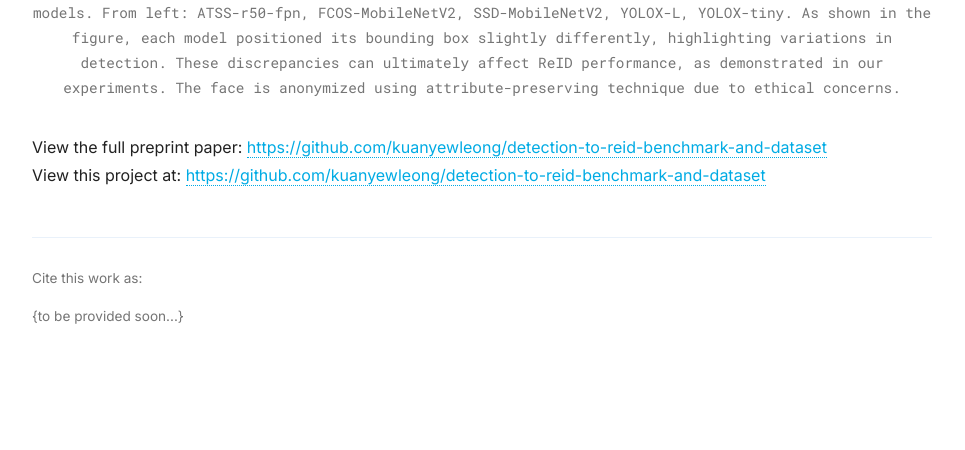
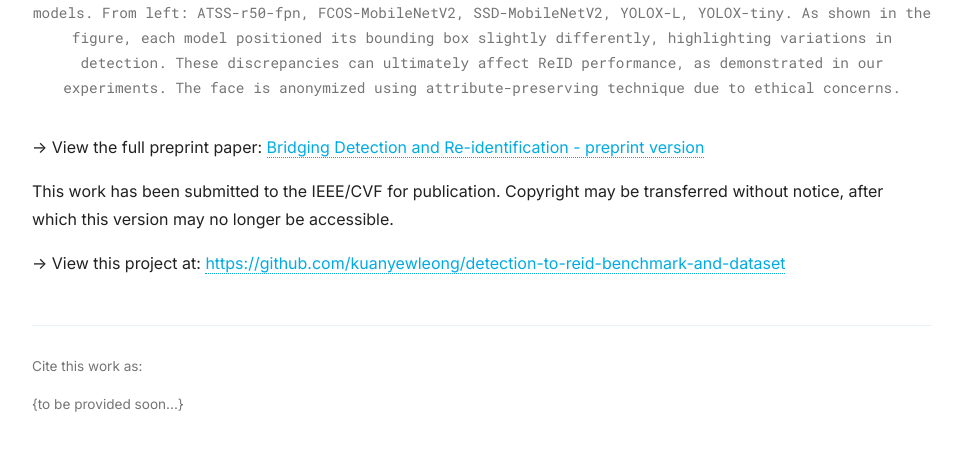
Before and after one commit to kuanyewleong/detection-to-reid-benchmark-and-dataset, a plain HTML site: page index.html in a window 1280 px wide. Shown: the part 1208-1658 px from the top of the page, without its empty margins (158-1123 px from the left). Before the commit the page ends 1580 px from the top, so only its background shows below. Drawn offline with Linux system fonts and the light colour scheme.

Commit message:
add preprint paper

```diff
--- a/index.html
+++ b/index.html
@@ -157,10 +157,11 @@
         </section>
 
         <div class="github-link">
-            View the full preprint paper: <a href="https://github.com/kuanyewleong/detection-to-reid-benchmark-and-dataset" target="_blank">https://github.com/kuanyewleong/detection-to-reid-benchmark-and-dataset</a>
+            -> View the full preprint paper: <a href="https://github.com/kuanyewleong/detection-to-reid-benchmark-and-dataset/blob/main/page_media/preprint_final_camera_ready.pdf" target="_blank">Bridging Detection and Re-identification - preprint version</a>
+            <p>This work has been submitted to the IEEE/CVF for publication. Copyright may be transferred without notice, after which this version may no longer be accessible.</p>
         </div>
         <div class="github-link">
-            View this project at: <a href="https://github.com/kuanyewleong/detection-to-reid-benchmark-and-dataset" target="_blank">https://github.com/kuanyewleong/detection-to-reid-benchmark-and-dataset</a>
+            -> View this project at: <a href="https://github.com/kuanyewleong/detection-to-reid-benchmark-and-dataset" target="_blank">https://github.com/kuanyewleong/detection-to-reid-benchmark-and-dataset</a>
         </div>
     </main>
 
```
